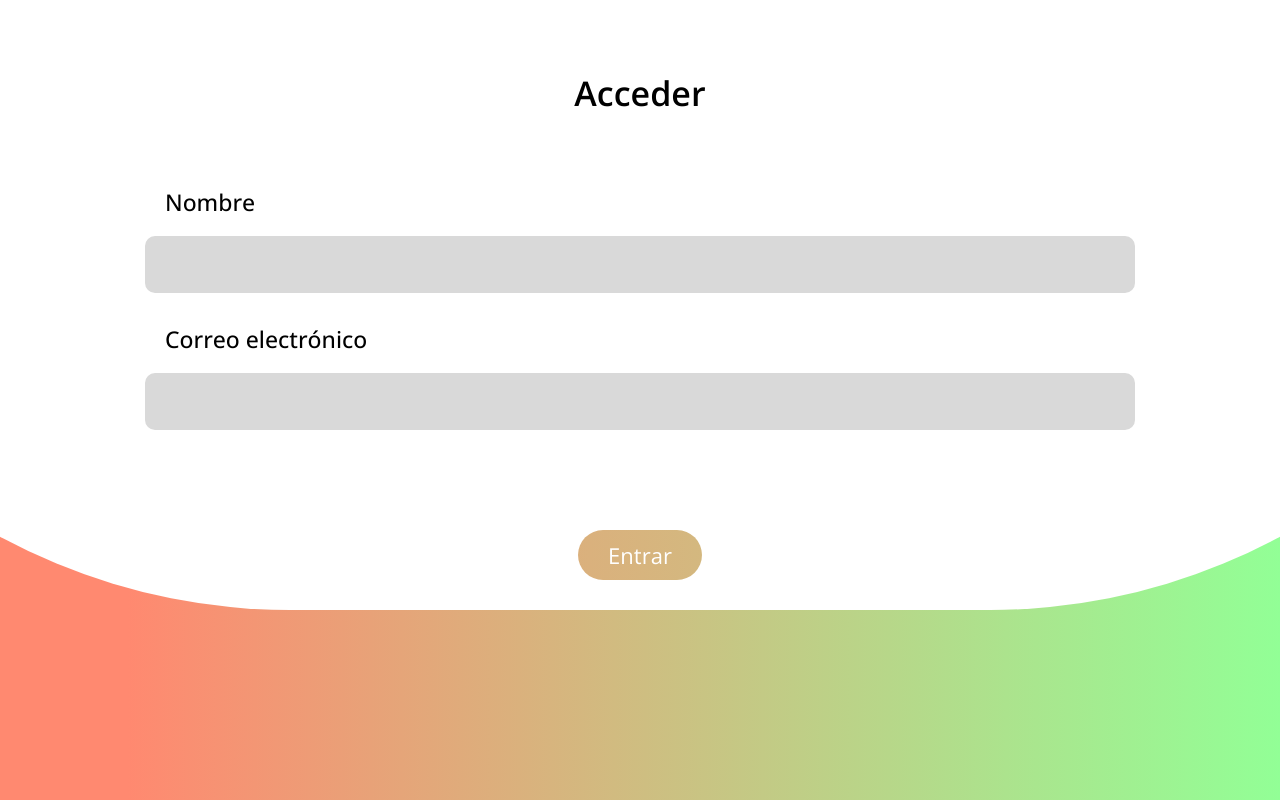
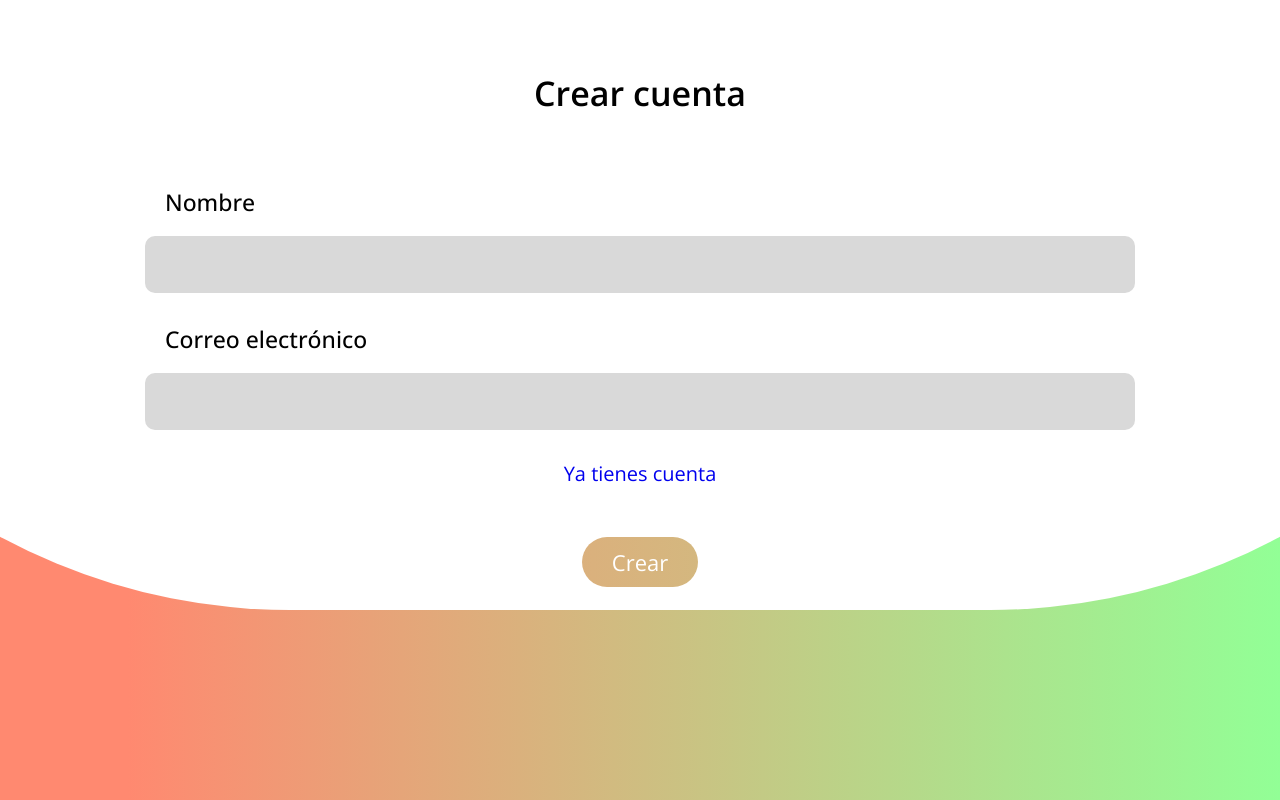
Before and after one commit to AdoneyAngel/meDebes, a React (Create React App) app: page /access/signup in a window 1280 px wide. Built offline with nearby package versions, Linux system fonts and the light colour scheme.

Commit message:
boton para cambiar entre crear cuenta e iniciar sesion

```diff
--- a/src/styles/access.css
+++ b/src/styles/access.css
@@ -63,7 +63,7 @@
     border-radius: 100px;
     background: linear-gradient(90deg, var(--primary-red) -50%, var(--primary-green));
     background-size: 100dvw;
-    margin-top: 70px;
+    margin-top: 50px;
     font-size: 22px;
     color: white;
 }
@@ -75,6 +75,10 @@
     scale: .9;
 }
 
+.switchFormButton {
+    text-decoration: none;
+}
+
 @keyframes showForm {
     0% {
         opacity: 0;
--- a/src/view/access/Login.jsx
+++ b/src/view/access/Login.jsx
@@ -2,6 +2,7 @@ import { useState } from "react"
 import NotifyErr from "../../components/Notify"
 import User from "../../model/User"
 import FullScreenLoading from "../../components/FullScreenLoading"
+import { Link } from "react-router-dom"
 
 function Login() {
 
@@ -63,6 +64,7 @@ function Login() {
                 <input onChange={(e) => setMail(e.target.value)} type="email" required/>
                 <label>Contraseña</label>
                 <input onChange={(e) => setPassword(e.target.value)} type="password" required/>
+                <Link className="switchFormButton" to="/access/signup">Crear cuenta</Link>
                 <button className="loginButton">Entrar</button>
             </form>
         </div>
--- a/src/view/access/SignUp.jsx
+++ b/src/view/access/SignUp.jsx
@@ -2,6 +2,7 @@ import { useEffect, useState } from "react"
 import User from "../../model/User"
 import NotifyErr from "../../components/Notify"
 import FullScreenLoading from "../../components/FullScreenLoading"
+import { Link } from "react-router-dom"
 
 
 function SignUp() {
@@ -109,7 +110,7 @@ function SignUp() {
             {
                 notifyErr ? <NotifyErr text={notifyErrTxt} onClick={hiddeNotifyErr}/> : null
             }
-            <h1>Acceder</h1>
+            <h1>Crear cuenta</h1>
             <form onSubmit={e => validateNameMail(e)} className="formContent" id="dataForm">
 
                 <label>Nombre</label>
@@ -117,7 +118,9 @@ function SignUp() {
                 <label>Correo electrónico</label>
                 <input onChange={(e) => setMail(e.target.value)} type="email" required/>
 
-                <button className="loginButton">Entrar</button>
+                <Link className="switchFormButton" to="/access/login">Ya tienes cuenta</Link>
+
+                <button className="loginButton">Crear</button>
             </form>
 
             {
@@ -125,7 +128,7 @@ function SignUp() {
                     <form onSubmit={e => signUp(e)} id="passwordForm" className="formContent">
                         <label>Contraseña</label>
                         <input onChange={(e) => setPassword(e.target.value)} type="password" required/>
-                        <button className="loginButton">Entrar</button>
+                        <button className="loginButton">Crear</button>
                     </form>
                 )  : null
             }
```
